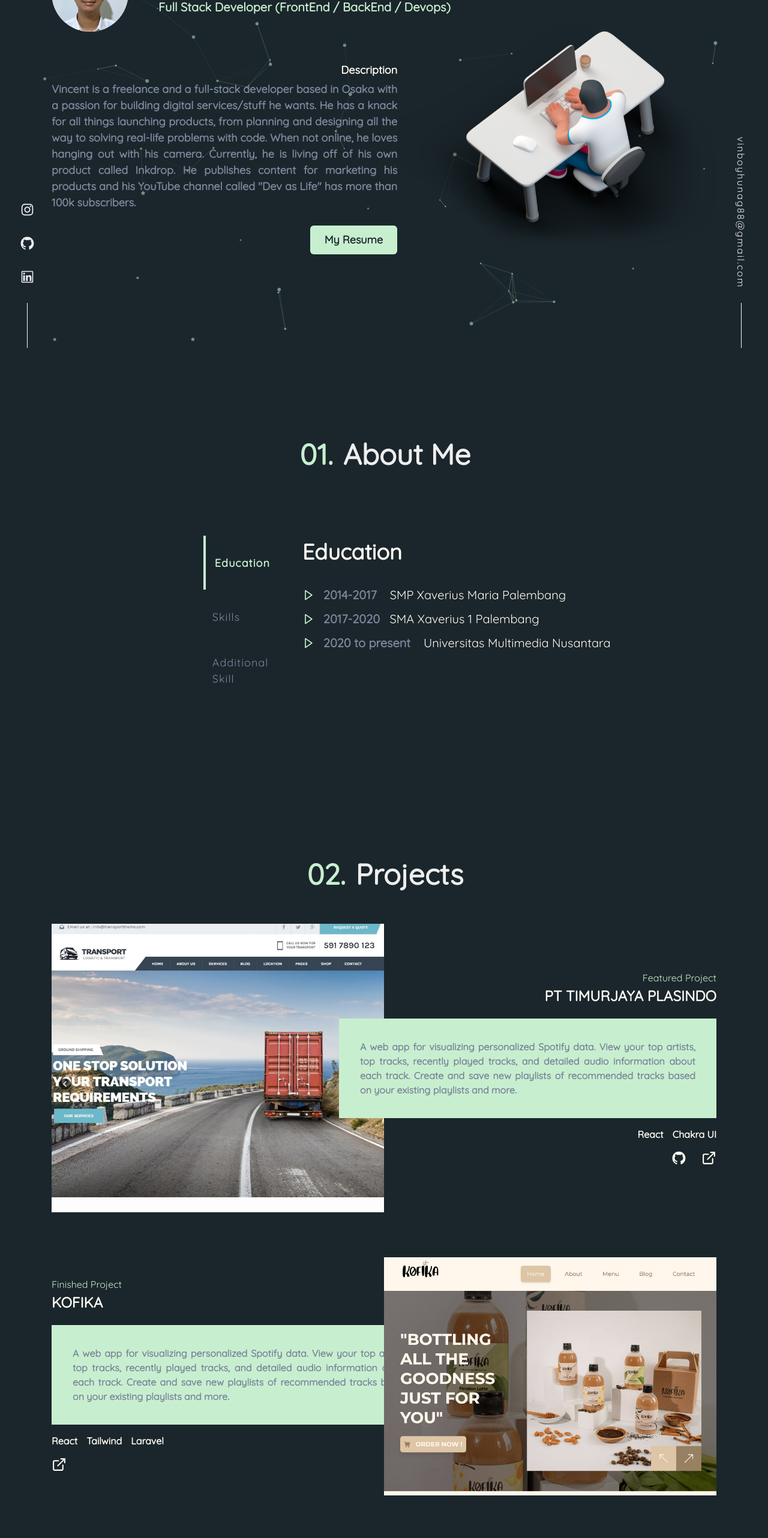
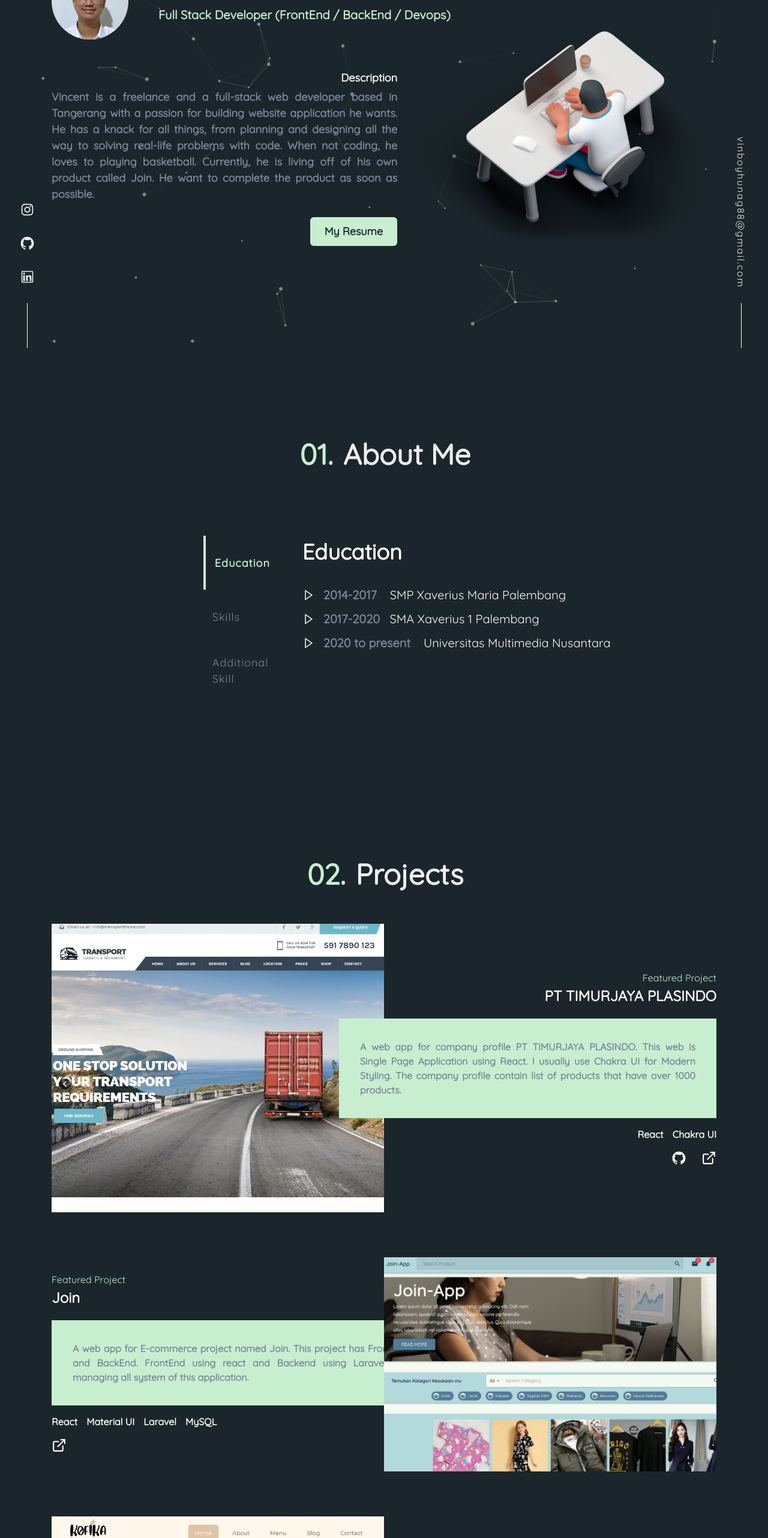
Before and after one commit to Nakesto/portofolio, a Next.js app: page / in a window 1280 px wide. Shown: the part 220-2784 px from the top of the page at 60% size. Built offline with nearby package versions, Linux system fonts and the light colour scheme.

Commit message:
Finishing

```diff
--- a/components/CardProject.jsx
+++ b/components/CardProject.jsx
@@ -3,7 +3,6 @@ import React from "react";
 import { AiOutlineGithub } from "react-icons/ai";
 import { FiExternalLink } from "react-icons/fi";
 import { FlexMotion } from "../animation/motion";
-import "../styles/CardProject.module.css";
 
 const CardProject = ({ colorMode }) => {
   return (
@@ -86,10 +85,10 @@ const CardProject = ({ colorMode }) => {
               fontWeight="bold"
               color={colorMode === "dark" ? "tertiary" : "black"}
             >
-              A web app for visualizing personalized Spotify data. View your top
-              artists, top tracks, recently played tracks, and detailed audio
-              information about each track. Create and save new playlists of
-              recommended tracks based on your existing playlists and more.
+              A web app for company profile PT TIMURJAYA PLASINDO. This web is
+              Single Page Application using React. I usually use Chakra UI for
+              Modern Styling. The company profile contain list of products that
+              have over 1000 products.
             </Text>
           </Flex>
           <Flex
@@ -132,7 +131,7 @@ const CardProject = ({ colorMode }) => {
         w="100%"
         justifyContent="center"
         alignItems="center"
-        marginBottom="40px"
+        marginBottom="75px"
         direction="row-reverse"
         initial={{ opacity: 0 }}
         whileInView={{ opacity: 1 }}
@@ -141,7 +140,7 @@ const CardProject = ({ colorMode }) => {
         }}
       >
         <Image
-          src="Kofika.jpg"
+          src="Join.jpg"
           alt="Kofika"
           w={{
             xsm: 0,
@@ -163,6 +162,135 @@ const CardProject = ({ colorMode }) => {
             lg: "-75px",
           }}
           background={{
+            xsm: "url(Join.jpg)",
+            md: "unset",
+          }}
+          backgroundSize="cover"
+          boxShadow={{
+            xsm:
+              colorMode === "dark"
+                ? "inset 0 0 0 2000px rgba(27, 38, 44, 0.95)"
+                : "inset 0 0 0 2000px rgba(248, 249, 250, 0.95)",
+            md: "none",
+          }}
+        >
+          <Text
+            color={colorMode === "dark" ? "primary" : "quaternary"}
+            fontWeight="medium"
+          >
+            Featured Project
+          </Text>
+          <Text
+            fontSize="2xl"
+            fontWeight="bold"
+            color={colorMode === "dark" ? "white" : "black"}
+          >
+            Join
+          </Text>
+          <Flex
+            marginTop="20px"
+            w="100%"
+            justifyContent="center"
+            alignItems="center"
+            padding={{
+              xsm: "0",
+              md: "35px",
+            }}
+            bg={{
+              sm: "none",
+              md: colorMode === "dark" ? "primary" : "quaternary",
+            }}
+          >
+            <Text
+              textAlign="justify"
+              fontWeight="bold"
+              color={colorMode === "dark" ? "tertiary" : "black"}
+            >
+              A web app for E-commerce project named Join. This project has
+              FrontEnd and BackEnd. FrontEnd using react and Backend using
+              Laravel. I'm managing all system of this application.
+            </Text>
+          </Flex>
+          <Flex
+            direction="row"
+            color="white"
+            paddingTop="15px"
+            paddingBottom="15px"
+          >
+            <Text
+              fontWeight="extrabold"
+              color={colorMode === "dark" ? "white" : "black"}
+            >
+              React
+            </Text>
+            <Text
+              fontWeight="extrabold"
+              paddingLeft="15px"
+              color={colorMode === "dark" ? "white" : "black"}
+            >
+              Material UI
+            </Text>
+            <Text
+              fontWeight="extrabold"
+              paddingLeft="15px"
+              color={colorMode === "dark" ? "white" : "black"}
+            >
+              Laravel
+            </Text>
+            <Text
+              fontWeight="extrabold"
+              paddingLeft="15px"
+              color={colorMode === "dark" ? "white" : "black"}
+            >
+              MySQL
+            </Text>
+          </Flex>
+          <Flex direction="row" color="white" gap="25px">
+            <Link href="">
+              <Icon
+                as={FiExternalLink}
+                w="25px"
+                h="25px"
+                color={colorMode === "dark" ? "white" : "black"}
+              />
+            </Link>
+          </Flex>
+        </Flex>
+      </FlexMotion>
+      <FlexMotion
+        w="100%"
+        justifyContent="center"
+        alignItems="center"
+        marginBottom="40px"
+        initial={{ opacity: 0 }}
+        whileInView={{ opacity: 1 }}
+        transition={{
+          duration: 1,
+        }}
+      >
+        <Image
+          src="Kofika.jpg"
+          alt="Timur"
+          w={{
+            xsm: 0,
+            md: "50%",
+          }}
+        />
+        <Flex
+          direction="column"
+          flex="1"
+          alignItems="end"
+          padding={{
+            xsm: "20px",
+            sm: "30px",
+            md: "0",
+          }}
+          marginLeft={{
+            xsm: "0",
+            md: "-100px",
+            lg: "-75px",
+          }}
+          background={{
             xsm: "url(Kofika.jpg)",
             md: "unset",
           }}
@@ -179,7 +307,7 @@ const CardProject = ({ colorMode }) => {
             color={colorMode === "dark" ? "primary" : "quaternary"}
             fontWeight="medium"
           >
-            Finished Project
+            Complete Project
           </Text>
           <Text
             fontSize="2xl"
@@ -207,10 +335,10 @@ const CardProject = ({ colorMode }) => {
               fontWeight="bold"
               color={colorMode === "dark" ? "tertiary" : "black"}
             >
-              A web app for visualizing personalized Spotify data. View your top
-              artists, top tracks, recently played tracks, and detailed audio
-              information about each track. Create and save new playlists of
-              recommended tracks based on your existing playlists and more.
+              A web app for coffeshop profile. This website have blogs that
+              admin can add some blogs. Therefore, We build the laravel as
+              BackEnd and dashboard for Admin to CRUD the blogs. FrontEnd using
+              React and for Customizable style, we use Tailwind CSS
             </Text>
           </Flex>
           <Flex
@@ -239,6 +367,13 @@ const CardProject = ({ colorMode }) => {
             >
               Laravel
             </Text>
+            <Text
+              fontWeight="extrabold"
+              paddingLeft="15px"
+              color={colorMode === "dark" ? "white" : "black"}
+            >
+              MySQL
+            </Text>
           </Flex>
           <Flex direction="row" color="white" gap="25px">
             <Link href="https://kofika.site/">
--- a/components/Hero.jsx
+++ b/components/Hero.jsx
@@ -5,6 +5,7 @@ import {
   Divider,
   Flex,
   Image,
+  Link,
   Text,
 } from "@chakra-ui/react";
 import React from "react";
@@ -167,15 +168,21 @@ function Hero({ colorMode }) {
                 sm: "block",
               }}
             >
-              Vincent is a freelance and a full-stack developer based in Osaka
-              with a passion for building digital services/stuff he wants. He
-              has a knack for all things launching products, from planning and
-              designing all the way to solving real-life problems with code.
-              When not online, he loves hanging out with his camera. Currently,
-              he is living off of his own product called Inkdrop. He publishes
-              content for marketing his products and his YouTube channel called
-              &quot;Dev as Life&quot; has more than 100k subscribers.
+              Vincent is a freelance and a full-stack web developer based in
+              Tangerang with a passion for building website application he
+              wants. He has a knack for all things, from planning and designing
+              all the way to solving real-life problems with code. When not
+              coding, he loves to playing basketball. Currently, he is living
+              off of his own product called Join. He want to complete the
+              product as soon as possible.
             </Text>
+            <Link
+              href="CV_VincentGunawan.pdf"
+              download="CV_VincentGunawan"
+              style={{
+                textDecoration: "none",
+              }}
+            >
               <Button
                 bg={colorMode === "dark" ? "primary" : "quaternary"}
                 color="black"
@@ -183,6 +190,7 @@ function Hero({ colorMode }) {
               >
                 My Resume
               </Button>
+            </Link>
           </Flex>
           <Box
             w={{
--- a/components/Projects.jsx
+++ b/components/Projects.jsx
@@ -133,7 +133,6 @@ const Projects = ({ colorMode }) => {
                 h="40px"
               />
               <Flex gap="20px">
-                <Icon as={AiOutlineGithub} w="25px" h="25px" />
                 <Link href="https://beritakuuuu.000webhostapp.com/">
                   <Icon as={FiExternalLink} w="25px" h="25px" />
                 </Link>
--- a/pages/_app.js
+++ b/pages/_app.js
@@ -1,10 +1,13 @@
 import "../styles/globals.css";
-import { ChakraProvider, useColorMode } from "@chakra-ui/react";
+import { ChakraProvider } from "@chakra-ui/react";
 import { extendTheme } from "@chakra-ui/react";
 import { mode } from "@chakra-ui/theme-tools";
-import { useEffect } from "react";
 import Layout from "../components/Layout";
 import "@fontsource/quicksand";
+
+const config = {
+  initialColorMode: "dark",
+};
 
 const theme = extendTheme({
   styles: {
@@ -14,6 +17,7 @@ const theme = extendTheme({
       },
     }),
   },
+  config,
   colors: {
     primary: "#C7EFCF",
     secondary: "#FE5F55",
@@ -37,26 +41,12 @@ const theme = extendTheme({
   },
 });
 
-function ForceDarkMode({ children }) {
-  const { colorMode, toggleColorMode } = useColorMode();
-
-  useEffect(() => {
-    if (colorMode === "dark") return;
-    toggleColorMode();
-    // eslint-disable-next-line react-hooks/exhaustive-deps
-  }, []);
-
-  return children;
-}
-
 function MyApp({ Component, pageProps }) {
   return (
     <ChakraProvider theme={theme}>
-      <ForceDarkMode>
-        <Layout>
-          <Component {...pageProps} />
-        </Layout>
-      </ForceDarkMode>
+      <Layout>
+        <Component {...pageProps} />
+      </Layout>
     </ChakraProvider>
   );
 }
--- a/pages/index.js
+++ b/pages/index.js
@@ -55,7 +55,16 @@ export default function Home() {
       <Head>
         <title>Vincent | Portofolio</title>
         <meta name="title" content="Vincent's Portofolio" />
-        <meta name="description" content="Hi" />
+        <meta
+          name="description"
+          content="Vincent is a freelance and a full-stack web developer based in
+              Tangerang with a passion for building website application he
+              wants. He has a knack for all things, from planning and designing
+              all the way to solving real-life problems with code. When not
+              coding, he loves to playing basketball. Currently, he is living
+              off of his own product called Join. He want to complete the
+              product as soon as possible."
+        />
         <link rel="icon" href="/favicon.ico" />
       </Head>
 
--- a/styles/CardProject.module.css
+++ /dev/null
@@ -1,15 +0,0 @@
-.testclass {
-  background-image: url("../public/Kofika.jpg");
-  background-repeat: no-repeat;
-  background-size: cover;
-  position: relative;
-}
-.testclass:before {
-  content: "";
-  position: absolute;
-  left: 0;
-  right: 0;
-  top: 0;
-  bottom: 0;
-  background: rgba(0, 0, 0, 0.5);
-}
```
Also changed, not shown: components/Navbar.jsx (+45 -2 lines), public/Join.jpg (added), styles/Home.module.css (deleted), 1 other file (tests, documents, lock files or other folders). Lines whose indentation alone changed are shown as unchanged.
